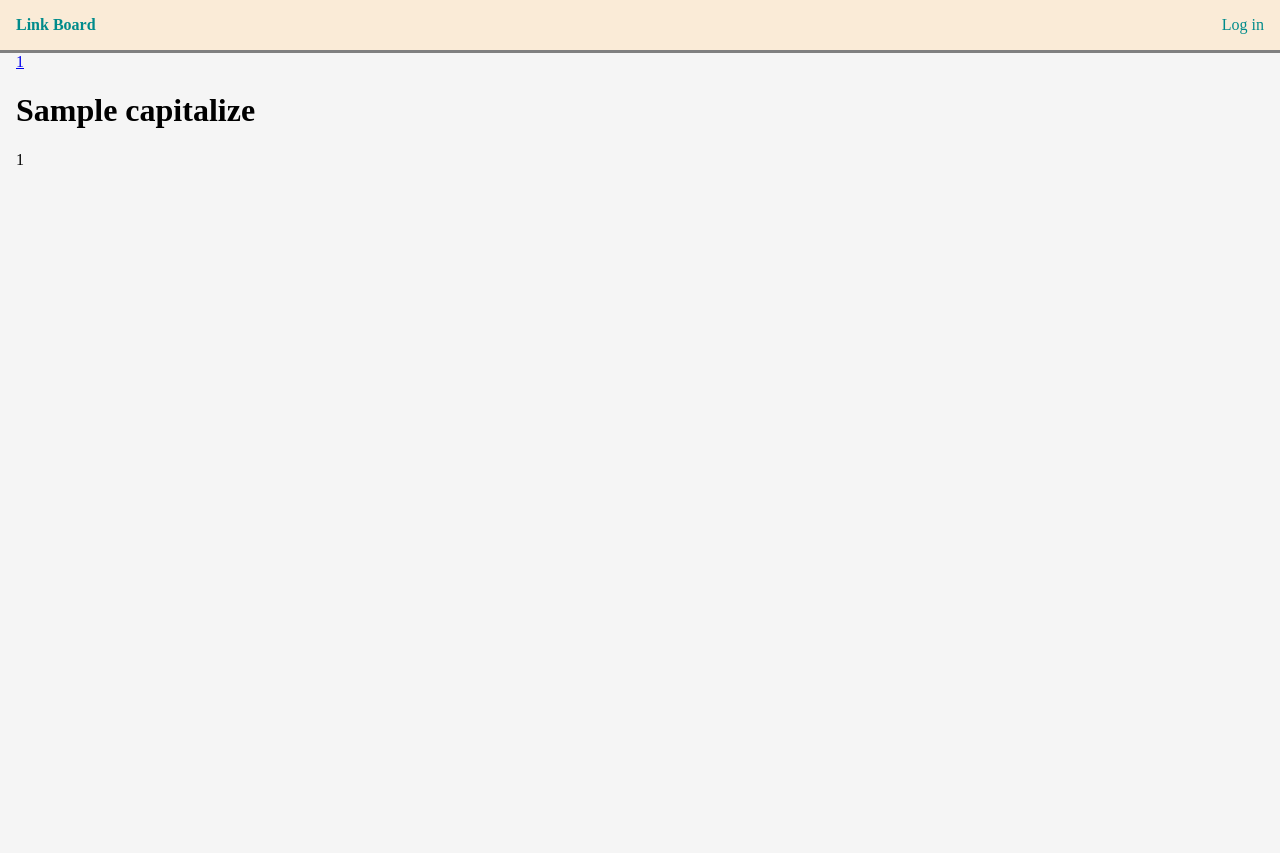
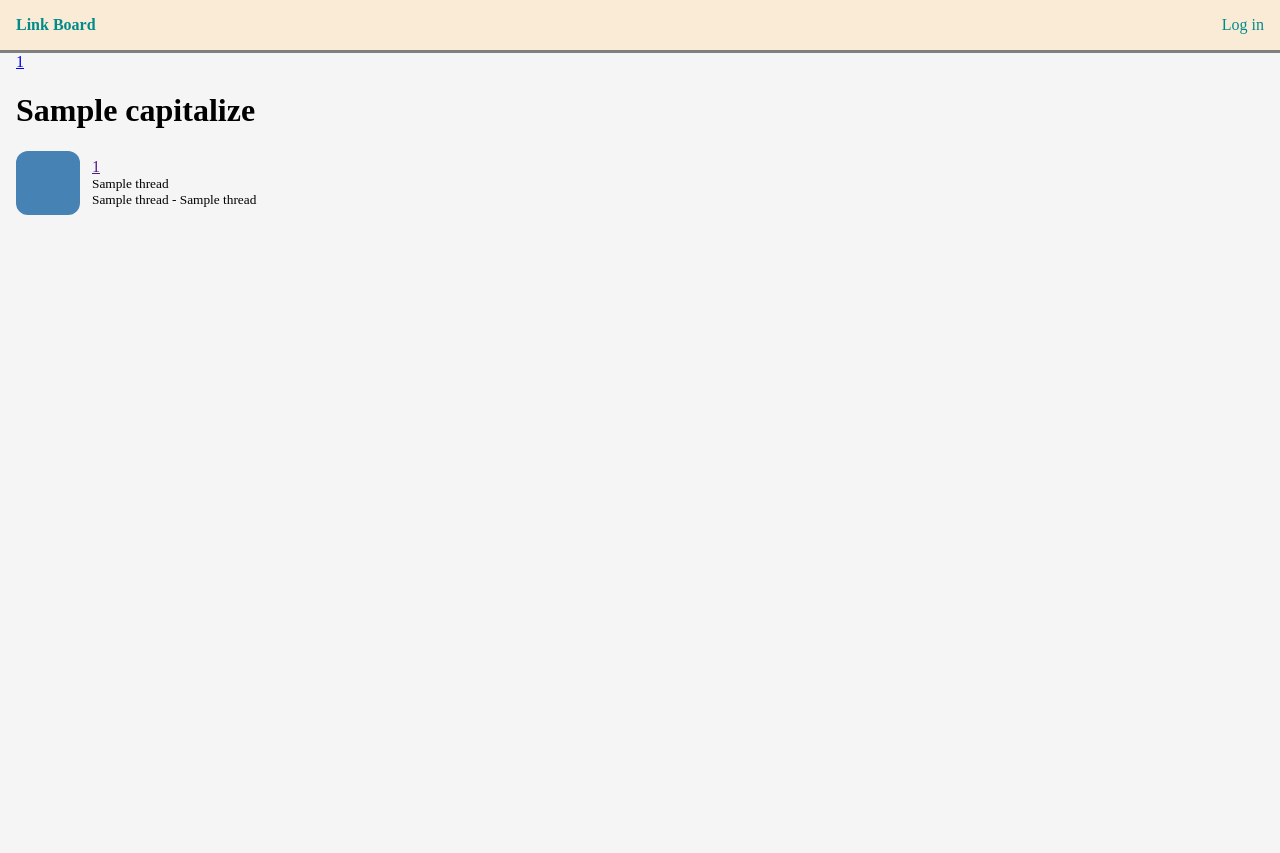
Before and after one commit to Niria/link-board-tsoha, a Flask app: template app/templates/category.html in a window 1280 px wide. Run offline with Flask 3, Linux system fonts and the light colour scheme; the template is opened without the code that fills it: most values are stand-ins (such as "Sample title", 1, 10 or a date in 2020).

Commit message:
Add styling and details to threads in list view
- Added some initial styling for the list view of threads
- Need to work on cleaning up the templates, since currently there's
too much overlap in index and category templates

```diff
--- a/app/static/style.css
+++ b/app/static/style.css
@@ -47,3 +47,23 @@ body {
     padding-inline: 16px;
     background-color: whitesmoke;
 }
+
+.thread-link {
+    background-color: steelblue;
+    width: 64px;
+    height: 64px;
+    border-radius: 12px;
+}
+
+.listview-thread-container {
+    margin-top: 5px;
+    margin-bottom: 5px;
+    display: flex;
+    flex-direction: row;
+    align-items: center;
+    gap: 12px;
+}
+
+.listview-thread-details {
+    font-size: smaller;
+}
--- a/app/templates/category.html
+++ b/app/templates/category.html
@@ -4,6 +4,18 @@
 {% include "category_nav.html" %}
 <h1>{{ category.capitalize() }}</h1>
 {% for thread in threads %}
-<p>{{ thread[0] }}</p>
+<div class="listview-thread-container">
+    <a href="">
+        <div class="thread-link"></div>
+    </a>
+    <div>
+        <a href="">{{ thread[0] }}</a>
+        <div class="listview-thread-details">
+            <div>{{ thread[1] }}</div>
+            <span>{{ thread[2] }}</span>
+            <span>- {{ thread[3] }}</span>
+        </div>
+    </div>
+</div>
 {% endfor %}
 {% endblock %}
```
Also changed, not shown: app/content.py (+7 -14 lines), app/templates/index.html (+13 -1 lines).
